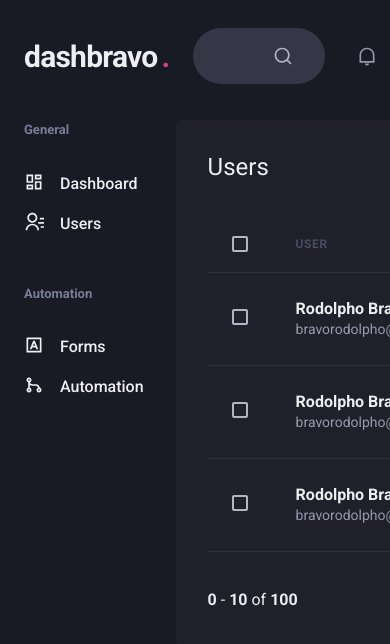
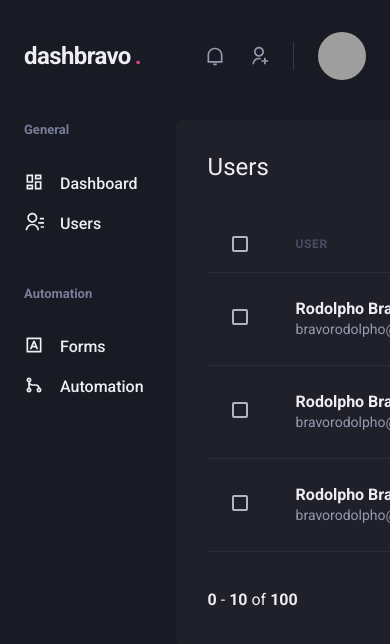
Before and after one commit to rodolphoasb/dashbravo, a Next.js app: page /users in a window 390 px wide. Shown: the top 644 px of the page. Built offline with nearby package versions, Linux system fonts and the light colour scheme; grey boxes are pictures that could not be loaded.

Commit message:
Fix responsiveness header

```diff
--- a/src/components/Header/Logo.tsx
+++ b/src/components/Header/Logo.tsx
@@ -2,7 +2,12 @@
 
 export function Logo() {
   return (
-    <Text fontSize={"3xl"} fontWeight={"bold"} letterSpacing={"tight"} w="64">
+    <Text
+      fontSize={["2xl", "3xl"]}
+      fontWeight={"bold"}
+      letterSpacing={"tight"}
+      w="64"
+    >
       dashbravo
       <Text color="pink.500" as="span" ml="1">
         .
--- a/src/components/Header/NotificationsNav.tsx
+++ b/src/components/Header/NotificationsNav.tsx
@@ -4,9 +4,9 @@
 export function NotificationsNav() {
   return (
     <HStack
-      spacing={"8"}
-      mx={8}
-      pr={8}
+      spacing={["6", "8"]}
+      mx={["6", "8"]}
+      pr={["6", "8"]}
       py={1}
       color={"gray.300"}
       borderRightWidth={1}
--- a/src/components/Header/Profile.tsx
+++ b/src/components/Header/Profile.tsx
@@ -1,14 +1,20 @@
 import { Avatar, Box, Flex, Text } from "@chakra-ui/react"
 
-export function Profile() {
+interface ProfileProps {
+  showProfileData?: boolean
+}
+
+export function Profile({ showProfileData = true }: ProfileProps) {
   return (
     <Flex align={"center"}>
+      {showProfileData && (
         <Box mr={4} textAlign={"right"}>
           <Text>Nome</Text>
           <Text color={"gray.300"} fontSize={"small"}>
             email@email.com
           </Text>
         </Box>
+      )}
       <Avatar
         size={"md"}
         name="Rodolpho Bravo"
--- a/src/components/Header/index.tsx
+++ b/src/components/Header/index.tsx
@@ -1,10 +1,15 @@
-import { Flex } from "@chakra-ui/react"
+import { Flex, useBreakpointValue } from "@chakra-ui/react"
 import { Logo } from "./Logo"
 import { NotificationsNav } from "./NotificationsNav"
 import { Profile } from "./Profile"
 import { SearchBox } from "./SearchBox"
 
 export function Header() {
+  const isWideVersion = useBreakpointValue({
+    base: false,
+    lg: true,
+  })
+
   return (
     <Flex
       w={"100%"}
@@ -17,10 +22,12 @@
       align={"center"}
     >
       <Logo />
-      <SearchBox />
+
+      {isWideVersion && <SearchBox />}
+
       <Flex align={"center"} ml={"auto"}>
         <NotificationsNav />
-        <Profile />
+        <Profile showProfileData={isWideVersion} />
       </Flex>
     </Flex>
   )
```
Lines whose indentation alone changed are shown as unchanged.
